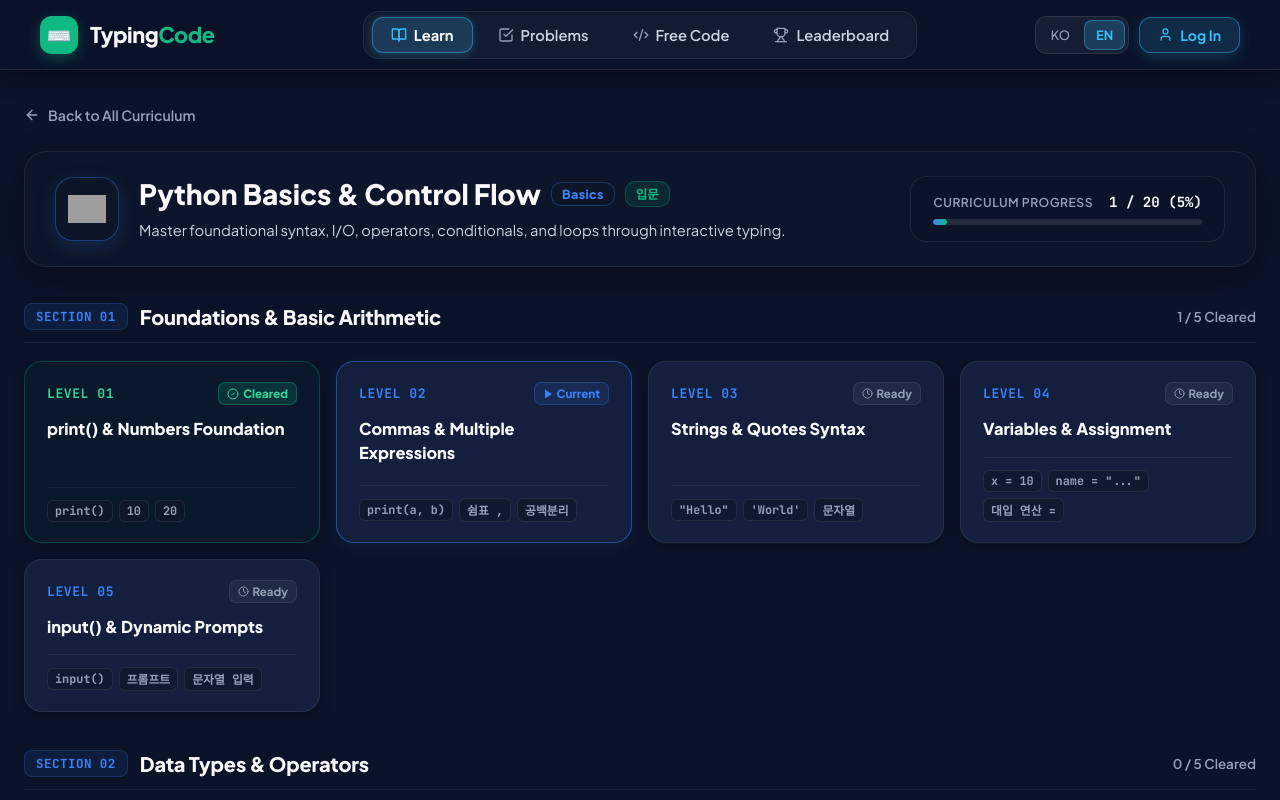
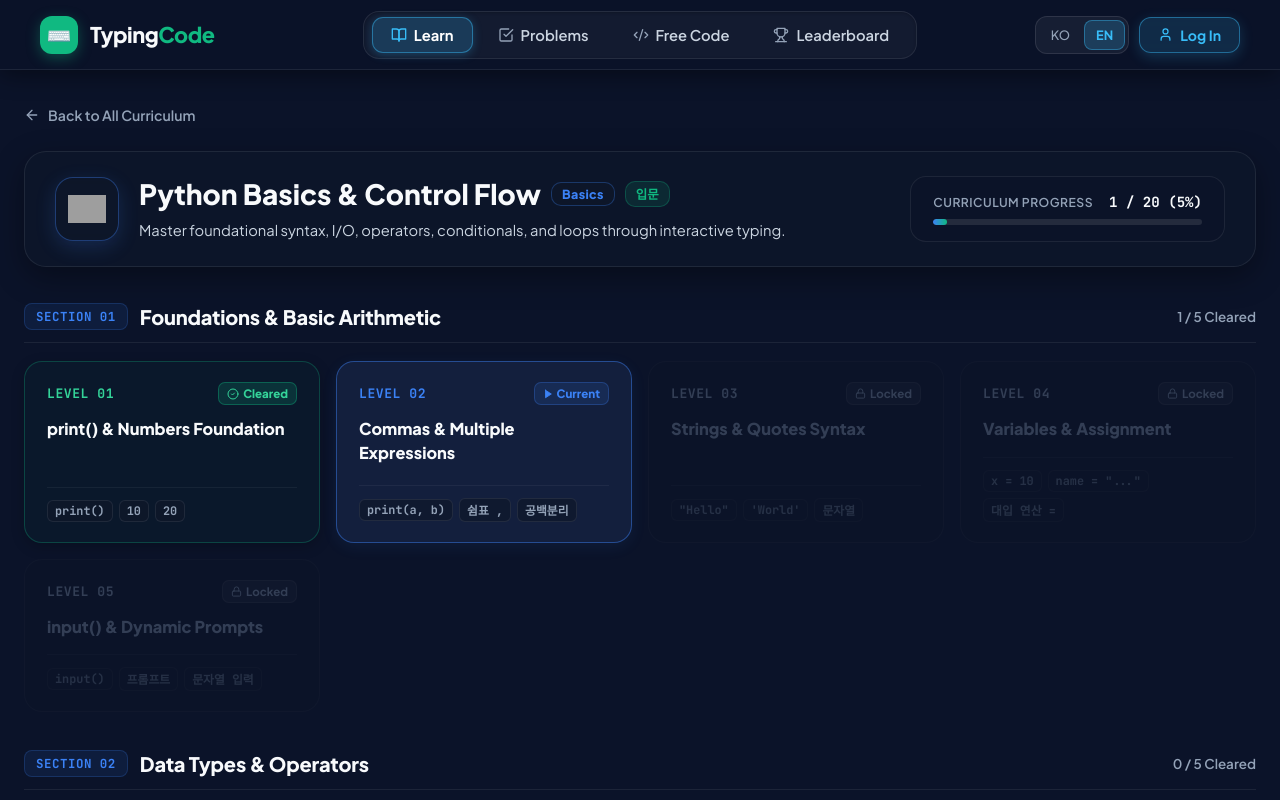
Before and after one commit to iurazilland/TypingCodeV2, a Next.js app: page /practice/en in a window 1280 px wide. Shown: the top 800 px of the page. Built offline with nearby package versions, Linux system fonts and the light colour scheme; grey boxes are pictures that could not be loaded.

Commit message:
fix(practice): update up-next level cards to locked state with lock badge and disabled interaction

```diff
--- a/src/app/practice/[language]/page.tsx
+++ b/src/app/practice/[language]/page.tsx
@@ -6,7 +6,7 @@ import {
   ArrowLeft,
   CheckCircle2,
   Play,
-  Clock,
+  Lock,
 } from 'lucide-react';
 import { useLanguage } from '@/lib/LanguageContext';
 import { CURRICULUM_TRACKS, CourseModule, LanguageTrack } from '@/lib/curriculum';
@@ -344,13 +344,19 @@ export default function StageSelectPage({ params }: StageSelectPageProps) {
                 {section.levels.map((level) => {
                   const isCleared = userProgress.clearedLevels.has(level.levelNumber);
                   const isCurrent = !isCleared && (level.levelNumber === currentActiveLevel);
+                  const isLocked = !isCleared && !isCurrent;
                   const isHovered = hoveredLevelNum === level.levelNumber;
 
                   return (
                     <Link
                       key={level.levelNumber}
-                      href={`/practice/${rawLang}/${level.levelNumber}`}
-                      onMouseEnter={() => setHoveredLevelNum(level.levelNumber)}
+                      href={isLocked ? '#' : `/practice/${rawLang}/${level.levelNumber}`}
+                      onClick={(e) => {
+                        if (isLocked) {
+                          e.preventDefault();
+                        }
+                      }}
+                      onMouseEnter={() => !isLocked && setHoveredLevelNum(level.levelNumber)}
                       onMouseLeave={() => setHoveredLevelNum(null)}
                       style={{
                         display: 'flex',
@@ -360,29 +366,36 @@ export default function StageSelectPage({ params }: StageSelectPageProps) {
                         padding: '20px 22px',
                         borderRadius: '18px',
                         textDecoration: 'none',
-                        background: isHovered
+                        opacity: isLocked ? 0.45 : 1,
+                        background: isHovered && !isLocked
                           ? 'rgba(30, 41, 59, 0.85)'
                           : isCleared
                           ? 'rgba(16, 185, 129, 0.03)'
+                          : isLocked
+                          ? 'rgba(15, 23, 42, 0.4)'
                           : 'var(--bg-surface, #1e293b)',
-                        border: isHovered
+                        border: isHovered && !isLocked
                           ? `1.5px solid ${matchedTrack.color}`
                           : isCleared
                           ? '1px solid rgba(16, 185, 129, 0.28)'
                           : isCurrent
                           ? `1.5px solid ${matchedTrack.color}75`
+                          : isLocked
+                          ? '1px solid rgba(255, 255, 255, 0.04)'
                           : '1px solid rgba(255, 255, 255, 0.08)',
-                        boxShadow: isHovered
+                        boxShadow: isHovered && !isLocked
                           ? `0 12px 28px rgba(0, 0, 0, 0.45), 0 0 20px ${matchedTrack.color}25`
                           : isCurrent
                           ? `0 4px 16px ${matchedTrack.color}15`
+                          : isLocked
+                          ? 'none'
                           : '0 4px 14px rgba(0, 0, 0, 0.2)',
-                        transform: isHovered ? 'translateY(-4px)' : 'translateY(0)',
-                        cursor: 'pointer',
+                        transform: isHovered && !isLocked ? 'translateY(-4px)' : 'translateY(0)',
+                        cursor: isLocked ? 'not-allowed' : 'pointer',
                         transition: 'all 0.22s cubic-bezier(0.4, 0, 0.2, 1)',
                       }}
                     >
-                      {/* Top Row: Level Number + Status Badge (완료, 도전, 준비) */}
+                      {/* Top Row: Level Number + Status Badge (완료, 도전, 잠김) */}
                       <div>
                         <div style={{ display: 'flex', justifyContent: 'space-between', alignItems: 'center', marginBottom: '12px' }}>
                           <span
@@ -390,14 +403,14 @@ export default function StageSelectPage({ params }: StageSelectPageProps) {
                               fontFamily: 'var(--font-mono)',
                               fontSize: '0.82rem',
                               fontWeight: 800,
-                              color: isCleared ? '#34d399' : matchedTrack.color,
+                              color: isLocked ? '#64748b' : isCleared ? '#34d399' : matchedTrack.color,
                               letterSpacing: '0.04em',
                             }}
                           >
                             LEVEL {level.levelNumber.toString().padStart(2, '0')}
                           </span>
 
-                          {/* Status Badge: 완료 / 도전 / 준비 */}
+                          {/* Status Badge: 완료 / 도전 / 잠김 */}
                           {isCleared ? (
                             <span
                               style={{
@@ -439,9 +452,9 @@ export default function StageSelectPage({ params }: StageSelectPageProps) {
                               style={{
                                 padding: '3px 8px',
                                 borderRadius: '7px',
-                                background: 'rgba(255, 255, 255, 0.05)',
-                                color: '#94a3b8',
-                                border: '1px solid rgba(255, 255, 255, 0.08)',
+                                background: 'rgba(255, 255, 255, 0.04)',
+                                color: '#64748b',
+                                border: '1px solid rgba(255, 255, 255, 0.06)',
                                 fontSize: '0.72rem',
                                 fontWeight: 700,
                                 display: 'inline-flex',
@@ -449,8 +462,8 @@ export default function StageSelectPage({ params }: StageSelectPageProps) {
                                 gap: '4px',
                               }}
                             >
-                              <Clock size={11} />
-                              <span>{isEn ? 'Ready' : '준비'}</span>
+                              <Lock size={11} />
+                              <span>{isEn ? 'Locked' : '잠김'}</span>
                             </span>
                           )}
                         </div>
@@ -460,7 +473,7 @@ export default function StageSelectPage({ params }: StageSelectPageProps) {
                           style={{
                             fontSize: '1.02rem',
                             fontWeight: 800,
-                            color: '#f8fafc',
+                            color: isLocked ? '#64748b' : '#f8fafc',
                             lineHeight: 1.45,
                             margin: 0,
                             wordBreak: 'keep-all',
@@ -478,7 +491,7 @@ export default function StageSelectPage({ params }: StageSelectPageProps) {
                           alignItems: 'center',
                           gap: '6px',
                           flexWrap: 'wrap',
-                          borderTop: '1px solid rgba(255, 255, 255, 0.05)',
+                          borderTop: isLocked ? '1px solid rgba(255, 255, 255, 0.03)' : '1px solid rgba(255, 255, 255, 0.05)',
                           paddingTop: '12px',
                         }}
                       >
@@ -489,9 +502,9 @@ export default function StageSelectPage({ params }: StageSelectPageProps) {
                               fontFamily: 'var(--font-mono)',
                               fontSize: '0.74rem',
                               fontWeight: 700,
-                              color: isHovered ? '#38bdf8' : '#94a3b8',
-                              background: 'rgba(15, 23, 42, 0.7)',
-                              border: '1px solid rgba(255, 255, 255, 0.08)',
+                              color: isLocked ? '#475569' : isHovered ? '#38bdf8' : '#94a3b8',
+                              background: isLocked ? 'rgba(15, 23, 42, 0.4)' : 'rgba(15, 23, 42, 0.7)',
+                              border: isLocked ? '1px solid rgba(255, 255, 255, 0.03)' : '1px solid rgba(255, 255, 255, 0.08)',
                               padding: '2px 7px',
                               borderRadius: '6px',
                               whiteSpace: 'nowrap',
```
